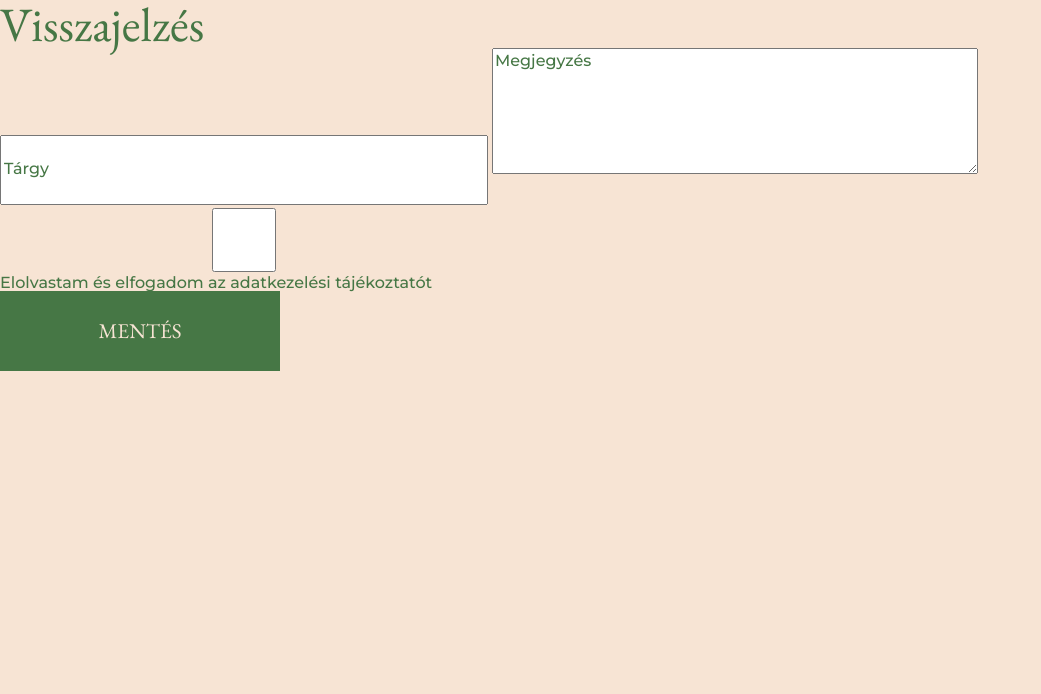
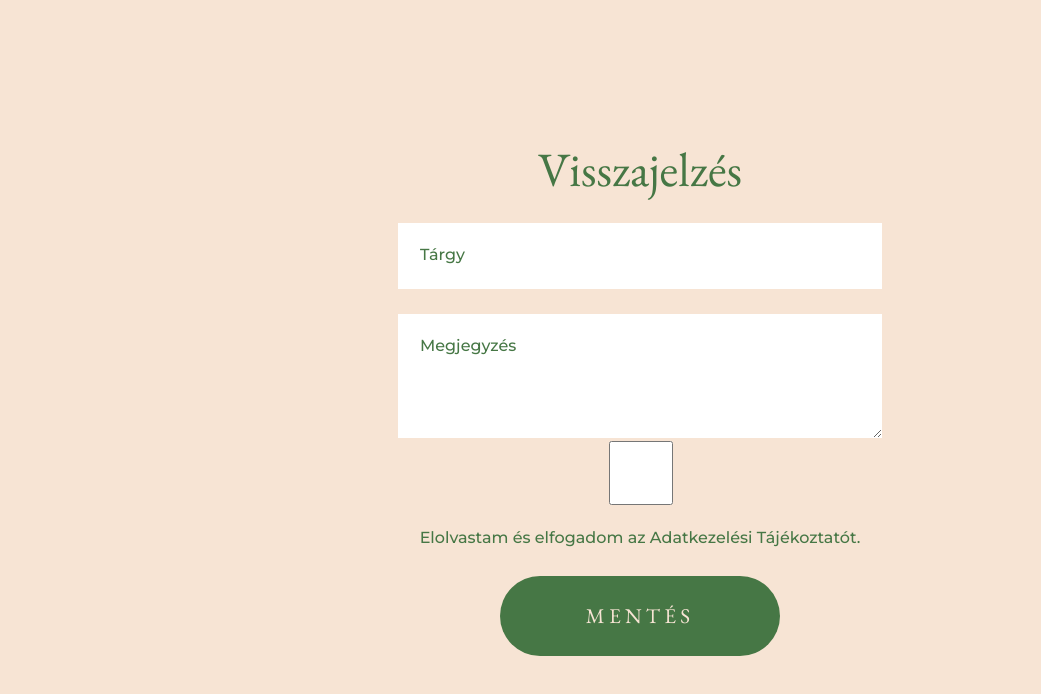
Before and after one commit to anettdori/uibuild-form-light, a plain HTML site: page index.html in a window 1280 px wide. Shown: the whole page, without its empty margins (0-1041 px from the left). Drawn offline with nearby package versions, Linux system fonts and the light colour scheme.

Commit message:
build html,format css

```diff
--- a/index.html
+++ b/index.html
@@ -16,10 +16,12 @@
 </head>
 <body>
     <h1>Visszajelzés</h1>
-	<input type="text" placeholder="Tárgy">
-	<textarea name="" placeholder="Megjegyzés" id="" cols="30" rows="10"></textarea>
-	<input type="checkbox">
-	<p>Elolvastam és elfogadom az adatkezelési tájékoztatót</p>
+    <div class="form-container"></div>
+        <input type="text" placeholder="Tárgy">
+        <textarea name="" placeholder="Megjegyzés" id="" cols="30" rows="10"></textarea>
+            <input type="checkbox" name="form" class="checkbox">
+            <label for="form"> Elolvastam és elfogadom az Adatkezelési Tájékoztatót.</label>
+    </div>
 	<button>Mentés</button>
 </body>
 </html>
--- a/style.css
+++ b/style.css
@@ -2,24 +2,31 @@ body {
     background-color: #f7e4d4;
     width: 100%;
     height: 100vh;
+    display: flex;
+    flex-direction: column;
+    justify-content: center;
+    align-items: center;
 }
 
 h1 {
+    margin-bottom: 30px;
     font-family: 'EB Garamond', serif;
     font-size: 48px;
     color: #467745;
 }
 
-@media screen and (max-width:520px) {
-    h1 {
-        font-size: 36px;
-        /* balra igazodik */
-    }
+.form-container {
+    display: flex;
+    flex-direction: column;
+    justify-content: center;
+    max-width: 520px;
 }
 
 input {
+    margin-bottom: 25px;
     width: 480px;
     height: 64px;
+    border: none;
 }
 
 input::placeholder {
@@ -27,7 +34,57 @@ input::placeholder {
     font-weight: 500;
     font-size: 16px;
     color: #467745;
-    /* max-width: 480px; */
+    padding-left: 20px;
+}
+
+textarea {
+    width: 480px;
+    height: 120px;
+    border: none;
+}
+
+textarea::placeholder {
+    font-family: 'Montserrat', sans-serif;
+    font-size: 16px;
+    font-weight: 500;
+    color: #467745;
+    padding-left: 20px;
+    padding-top: 20px;
+}
+
+label {
+    font-family: 'Montserrat', sans-serif;
+    font-size: 16px;
+    font-weight: 500;
+    color: #467745;
+}
+
+.chechbox {
+    width: 480px;
+    height: 30px;
+}
+
+button {
+    font-family: 'EB Garamond', serif;
+    font-size: 21px;
+    width: 280px;
+    height: 80px;
+    margin-top: 30px;
+    background-color: #467745;
+    color: #f7e4d4;
+    border: none;
+    border-radius: 40px;
+    text-transform: uppercase;
+    letter-spacing: 0.2em;
+    display: flex;
+    justify-content: center;
+    align-items: center;
+}
+
+@media screen and (max-width:520px) {
+    h1 {
+        font-size: 36px;
+    }
 }
 
 @media screen and (max-width:520px) {
@@ -37,9 +94,11 @@ input::placeholder {
     }
 }
 
-textarea {
-    width: 480px;
-    height: 120px;
+@media screen and (max-width:520px) {
+    textarea::placeholder {
+        width: calc(100% - 40px);
+        margin: 0 auto;
+    }
 }
 
 @media screen and (max-width:520px) {
@@ -49,36 +108,8 @@ textarea {
     }
 }
 
-textarea::placeholder {
-    font-family: 'Montserrat', sans-serif;
-    font-size: 16px;
-    font-weight: 500;
-    color: #467745;
-}
-
-p {
-    font-family: 'Montserrat', sans-serif;
-    font-size: 16px;
-    font-weight: 500;
-    color: #467745;
-}
-
 @media screen and (max-width: 520px) {
-    p {
+    label {
         margin: 0 auto;
-        /* automatikusan kisebb lesz ha kisebb a kepernyo */
     }
 }
-
-
-
-button {
-    font-family: 'EB Garamond', serif;
-    font-size: 21px;
-    width: 280px;
-    height: 80px;
-    background-color: #467745;
-    color: #f7e4d4;
-    border: none;
-    text-transform: uppercase;
-}
```
